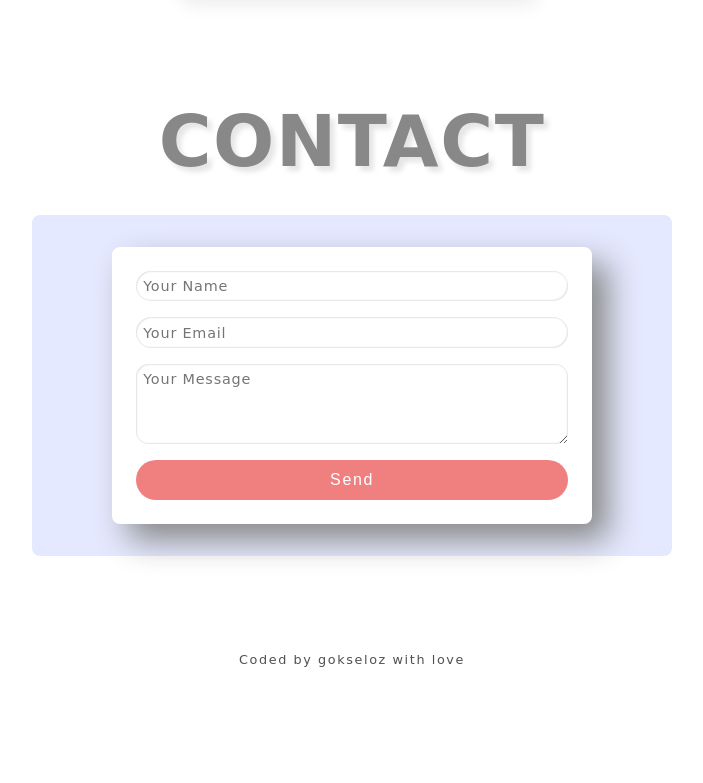
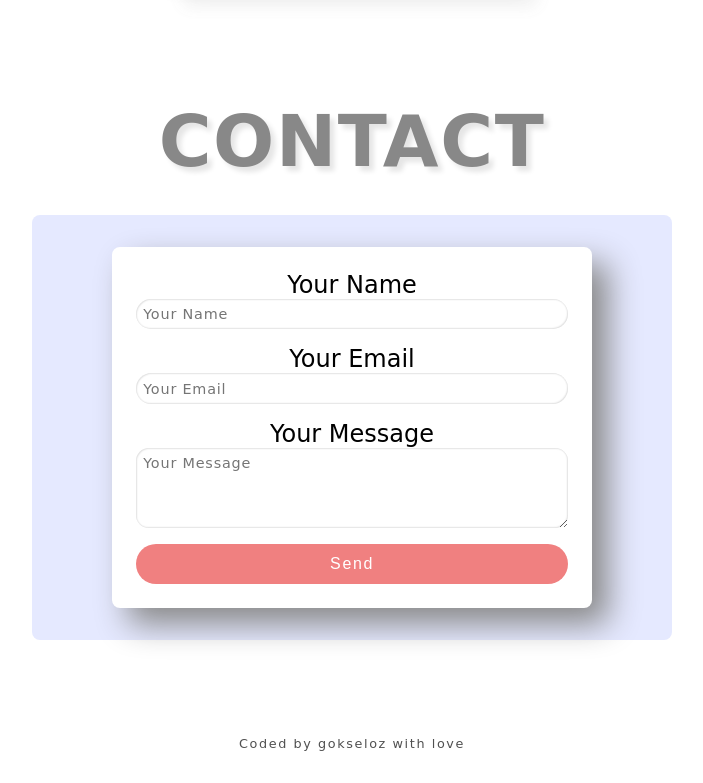
Before and after one commit to gokseloz/Company-Introduction, a website: page index.html in a window 1280 px wide. Shown: the part 3053-3836 px from the top of the page, without its empty margins (288-991 px from the left). Before the commit the page ends 3752 px from the top, so only its background shows below. Drawn offline with Linux system fonts and the light colour scheme; a web font is replaced by a local one.

Commit message:
Add: labels to form inputs

```diff
--- a/index.html
+++ b/index.html
@@ -240,9 +240,12 @@
             <div class="contact-form-wrapper">
                 <img src="images/form-img.png" alt="letter" class="contact-img">
                 <form action="yeah" class="contact-form" tabindex="0" aria-label="contact form">
-                    <input type="text" placeholder="Your Name" class="inputs form-name" aria-required="true">
-                    <input type="email" placeholder="Your Email" class="inputs form-email"  aria-required="true">
-                    <textarea placeholder="Your Message" class="inputs form-textArea" aria-required="true"></textarea>
+                    <label for="yourName">Your Name</label>
+                    <input type="text" placeholder="Your Name" class="inputs form-name" id="yourName" aria-required="true">
+                    <label for="yourEmail">Your Email</label>
+                    <input type="email" placeholder="Your Email" class="inputs form-email" id="yourEmail"  aria-required="true">
+                    <label for="yourMessage">Your Message</label>
+                    <textarea placeholder="Your Message" class="inputs form-textArea" id="yourMessage" aria-required="true"></textarea>
                     <button type="submit" class="form-btn btn btn-send" >Send</button>
                     <p class="form-successText">Your message has successfully sent</p>
                     <p class="form-warningText" tabindex="0">Please type everything correctly</p>
```
